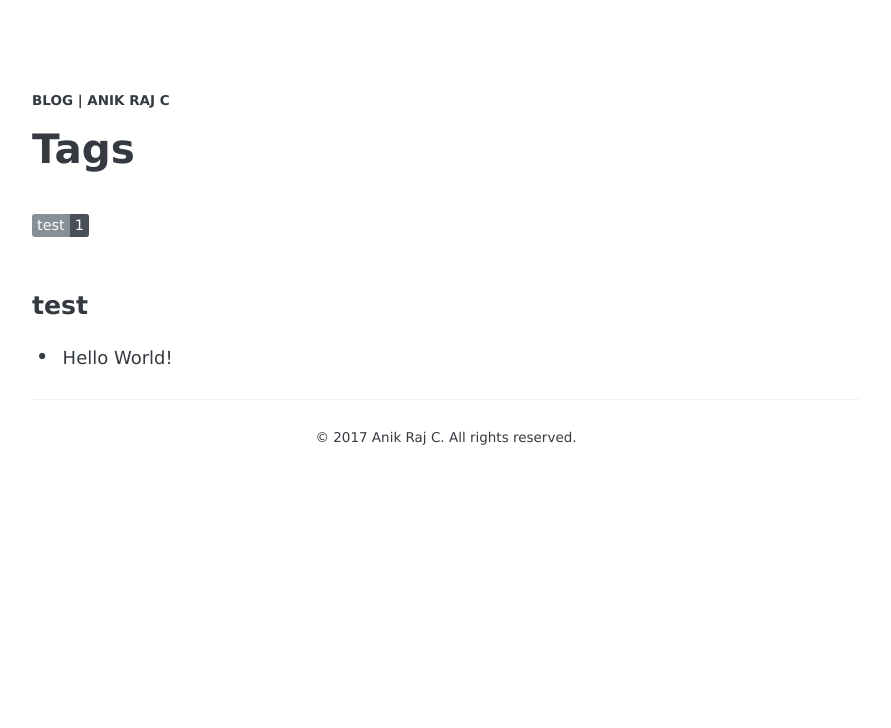
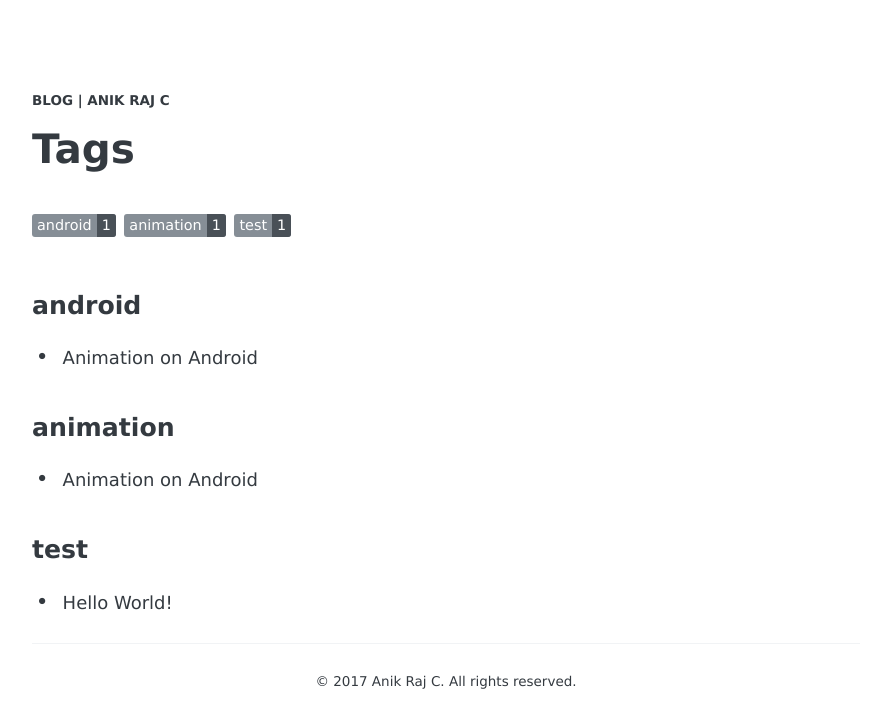
Before and after one commit to anikraj1994/blog, a Jekyll site: the page built from tags/index.html, in a window 1280 px wide. Shown: the top 728 px of the page, without its empty margins (194-1085 px from the left). Built offline with Jekyll 4.4.1, drawn with Linux system fonts in a browser that asks for light colours; some web fonts are replaced; part of the change alters nothing that is shown.

Commit message:
new post

`````diff
--- a/_config.yml
+++ b/_config.yml
@@ -19,9 +19,9 @@ disqus:
   id:               "anikrajc"
 
 # URL
-url:                "https://anikrajc.com" # the base hostname & protocol for your site
-#url:                "http://localhost:4000" # use this url when you develop
-baseurl:            "/blog" # the subpath of your site, e.g. /blog
+#url:                "https://anikrajc.com" # the base hostname & protocol for your site
+url:                "http://localhost:4000" # use this url when you develop
+#baseurl:            "/blog" # the subpath of your site, e.g. /blog
 
 
 # http://en.wikipedia.org/wiki/List_of_tz_database_time_zones
--- /dev/null
+++ b/_posts/2017-05-14-animation-on-android.md
@@ -0,0 +1,241 @@
+---
+title: Animation on Android
+layout: post
+description: A buttery smooth animation expedition
+date: '2017-05-14'
+tags:
+- animation
+- android
+comments: true
+---
+
+This will be about the animations I tried to implement on Android using its native APIs and 3rd party libraries.
+
+I fell in love with the simplicity of animations on the Web platform. A few lines of CSS could produce beautiful animations. It was simple, reusable and easy to learn. Android needs a bit more work, but it's worth it at the end. It's easy to get an animation set up on the Web but it's not as smooth as a native application animation.
+
+## Rebound by Facebook
+> Rebound is a Java library that models spring dynamics. Rebound spring models can be used to create animations that feel natural by introducing real world physics to your application.
+
+Rebound is very easy to use and get started with. It is well documented [here](http://facebook.github.io/rebound/).
+
+The main concept lies around a spring system which can hold multiple springs. We listen to the motion of the spring and update our views accordingly.  The following code found on their website kinda explains everything you need to get started.
+
+```java
+// Create a system to run the physics loop for a set of springs.
+SpringSystem springSystem = SpringSystem.create();
+
+// Add a spring to the system.
+Spring spring = springSystem.createSpring();
+
+// Add a listener to observe the motion of the spring.
+spring.addListener(new SimpleSpringListener() {
+
+  @Override
+  public void onSpringUpdate(Spring spring) {
+    // You can observe the updates in the spring
+    // state by asking its current value in onSpringUpdate.
+    float value = (float) spring.getCurrentValue();
+    float scale = 1f - (value * 0.5f);
+    myView.setScaleX(scale);
+    myView.setScaleY(scale);
+  }
+});
+
+// Set the spring in motion; moving from 0 to 1
+spring.setEndValue(1);
+```
+
+`OnSpringUpdate` we get the value of the spring as a float, ranging from 0-1. We use this value to update our views. This example here scales to half the size of the original view. We can do alot of animations by just playing with the `value`. Let's see a few easy ones.
+
+### Scale up and down
+
+<video height="400px" src="/animation1.mp4" autoplay  loop></video>
+
+
+```java
+ // Create a system to run the physics loop for a set of springs.
+        SpringSystem springSystem = SpringSystem.create();
+
+        // Add a spring to the system.
+        spring = springSystem.createSpring();
+
+        // Add a listener to observe the motion of the spring.
+        spring.addListener(new SimpleSpringListener() {
+
+            @Override
+            public void onSpringUpdate(Spring spring) {
+                // You can observe the updates in the spring
+                // state by asking its current value in onSpringUpdate.
+                float value = (float) spring.getCurrentValue();
+                float scale = 1f - (value * 0.5f);
+                testImage.setScaleX(scale);
+                testImage.setScaleY(scale);
+            }
+        });
+
+
+        //Touch handler to handle down and up events
+        testImage.setOnTouchListener(new View.OnTouchListener() {
+            @Override
+            public boolean onTouch(View v, MotionEvent event) {
+                switch (event.getAction()){
+                    case MotionEvent.ACTION_DOWN:
+                        spring.setEndValue(1);
+                        break;
+                    case MotionEvent.ACTION_UP:
+                        spring.setEndValue(0);
+                        break;
+                }
+                return true;
+            }
+        });
+```
+
+### Translation
+
+<video height="400px" src="/animation2.mp4" autoplay  loop></video>
+
+
+```java
+        // Create a system to run the physics loop for a set of springs.
+        SpringSystem springSystem = SpringSystem.create();
+
+        // Add a spring to the system.
+        spring = springSystem.createSpring();
+
+        // Add a listener to observe the motion of the spring.
+        spring.addListener(new SimpleSpringListener() {
+
+            @Override
+            public void onSpringUpdate(Spring spring) {
+                // You can observe the updates in the spring
+                // state by asking its current value in onSpringUpdate.
+                float value = (float) spring.getCurrentValue();
+                float scale = value * 500f;
+                testImage.setTranslationX(scale);
+                testImage.setTranslationY(scale);
+            }
+        });
+
+
+
+        //Touch handler to handle down and up events
+        testImage.setOnTouchListener(new View.OnTouchListener() {
+            @Override
+            public boolean onTouch(View v, MotionEvent event) {
+                switch (event.getAction()){
+                    case MotionEvent.ACTION_DOWN:
+                        spring.setEndValue(1);
+                        break;
+                    case MotionEvent.ACTION_UP:
+                        spring.setEndValue(0);
+                        break;
+                }
+                return true;
+            }
+        });
+````
+
+### Complex animations (combined)
+
+<video height="400px" src="/animation3.mp4" autoplay  loop></video>
+
+```java
+testImage = (ImageView)findViewById(R.id.testImage);
+        tooltip = (TextView)findViewById(R.id.tooltip);
+        tooltip.setAlpha(0);
+        tooltip.setTranslationY(-150f);
+
+        // Create a system to run the physics loop for a set of springs.
+        SpringSystem springSystem = SpringSystem.create();
+
+        // Add a spring to the system.
+        spring = springSystem.createSpring();
+        toolSpring= springSystem.createSpring();
+        // Add a listener to observe the motion of the spring.
+        spring.addListener(new SimpleSpringListener() {
+
+            @Override
+            public void onSpringUpdate(Spring spring) {
+                // You can observe the updates in the spring
+                // state by asking its current value in onSpringUpdate.
+                float value = (float) spring.getCurrentValue();
+                float scale = value * 150f;
+                //tooltip.setAlpha(value);
+                testImage.setTranslationY(-scale);
+                //tooltip.setTranslationX(scale);
+                if(value>=.8)
+                toolSpring.setEndValue(1);
+                else
+                toolSpring.setEndValue(0);
+
+            }
+        });
+
+
+        toolSpring.addListener(new SimpleSpringListener() {
+
+            @Override
+            public void onSpringUpdate(Spring spring) {
+                // You can observe the updates in the spring
+                // state by asking its current value in onSpringUpdate.
+                float value = (float) spring.getCurrentValue();
+                float scale = value * 150f;
+                tooltip.setAlpha(value);
+                tooltip.setTranslationX(scale);
+
+
+            }
+        });
+
+
+
+        //Touch handler to handle down and up events
+        testImage.setOnTouchListener(new View.OnTouchListener() {
+            @Override
+            public boolean onTouch(View v, MotionEvent event) {
+                switch (event.getAction()){
+                    case MotionEvent.ACTION_DOWN:
+                        spring.setEndValue(1);
+                        break;
+                    case MotionEvent.ACTION_UP:
+                        spring.setEndValue(0);
+                        break;
+                }
+                return true;
+            }
+        });
+```
+
+And for the layout
+
+```xml
+<RelativeLayout xmlns:android="http://schemas.android.com/apk/res/android"
+    xmlns:tools="http://schemas.android.com/tools"
+    android:id="@+id/activity_rebound_animated_button_with_tooltip"
+    android:layout_width="match_parent"
+    android:layout_height="match_parent"
+    android:paddingBottom="@dimen/activity_vertical_margin"
+    android:paddingLeft="@dimen/activity_horizontal_margin"
+    android:paddingRight="@dimen/activity_horizontal_margin"
+    android:paddingTop="@dimen/activity_vertical_margin"
+    tools:context="com.anikrajc.animation.rebound.ReboundAnimatedButtonWithTooltip">
+    <ImageView
+        android:layout_width="wrap_content"
+        android:layout_centerInParent="true"
+        android:layout_height="wrap_content"
+        android:src="@mipmap/ic_launcher"
+        android:id="@+id/testImage"/>
+
+    <TextView
+        android:layout_width="wrap_content"
+        android:layout_height="wrap_content"
+        android:text="ToolTip"
+        android:textColor="#fff"
+        android:id="@+id/tooltip"
+        android:background="#000"
+        android:padding="5dp"
+        android:layout_centerInParent="true"
+        />
+</RelativeLayout>
+```
`````
Also changed, not shown: 4 other files.
